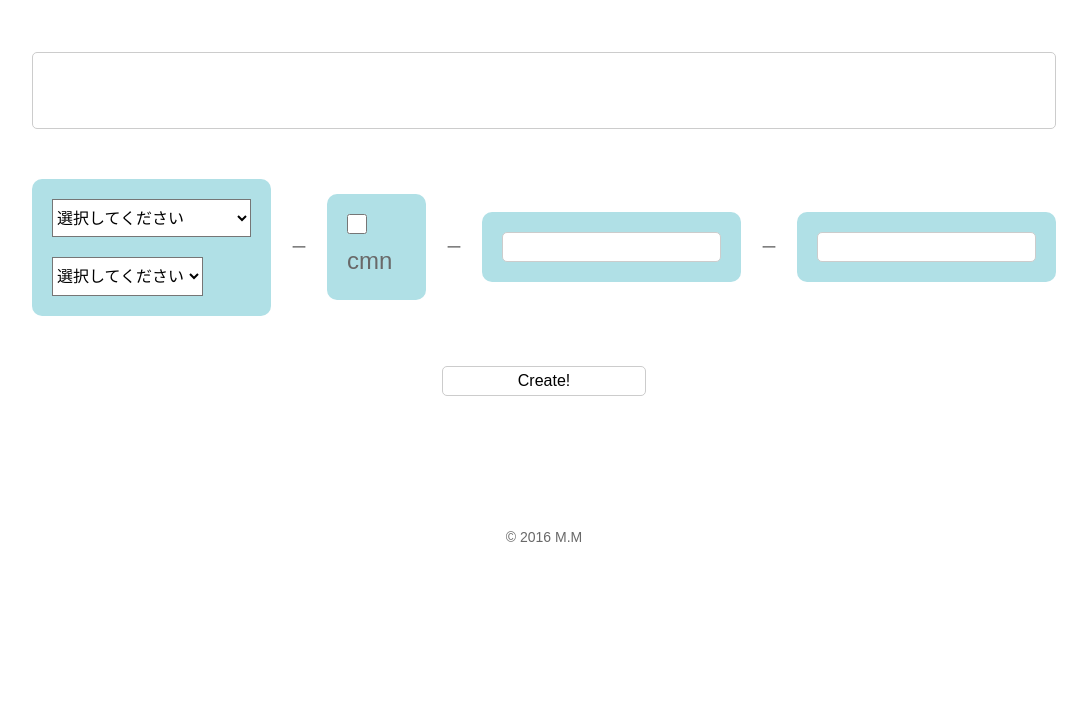
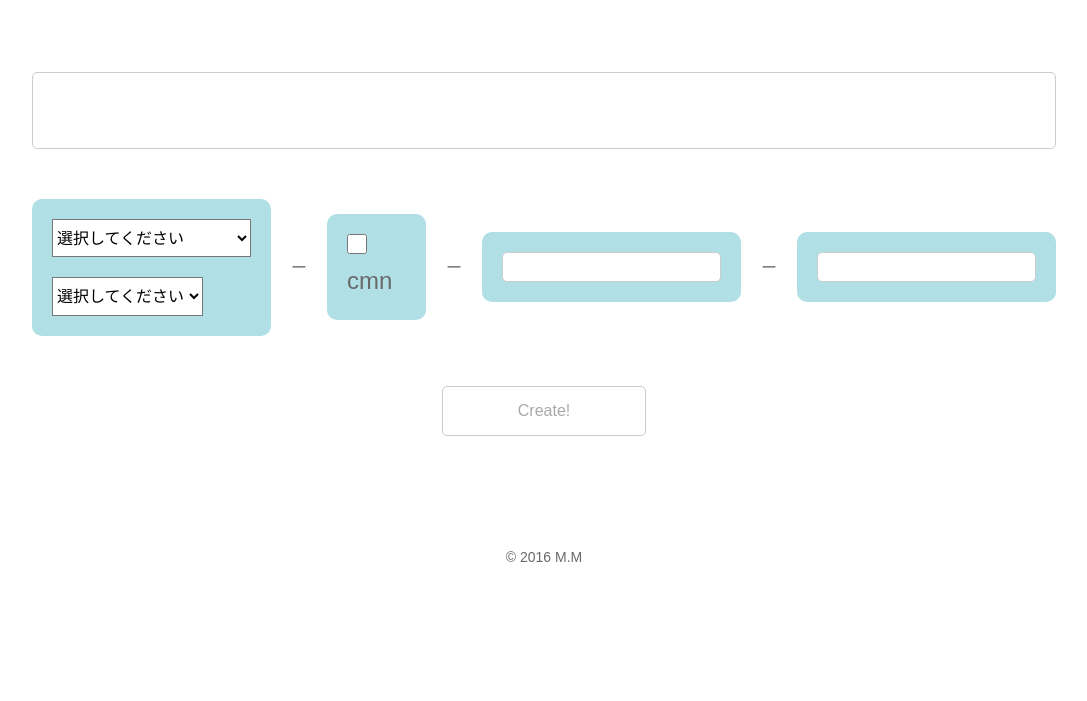
Before and after one commit to niico-mm/classcreator, a website: page index.html in a window 1280 px wide. Shown: the part 99-800 px from the top of the page, without its empty margins (96-1183 px from the left). Drawn offline with Linux system fonts and the light colour scheme.

Commit message:
・入力欄連動 ・createボタンと連動

```diff
--- a/index.html
+++ b/index.html
@@ -17,8 +17,8 @@
       <p id="js-create"></p>
     </div>
 
-    <ul class="list-flex">
-      <li>
+    <div class="box-flex">
+      <div>
         <select id="level-1" class="form-select" name="category">
           <option value="" class="default" selected>選択してください</option>
           <option value="レイアウト系" data-cat="rayout">レイアウト系</option>
@@ -35,20 +35,20 @@
           <option value="box" data-cat="section">box</option>
           <option value="grid" data-cat="grid">grid</option>
         </select>
-      </li>
-      <li>ー</li>
-      <li>
+      </div>
+      <div>ー</div>
+      <div>
         <label><input id="level-3" type="checkbox" class="form-checkbox" name="" value="cmn"><span>cmn</span></label>
-      </li>
-      <li>ー</li>
-      <li>
+      </div>
+      <div>ー</div>
+      <div>
         <input id="level-4" type="text" class="form-text" name="" value="">
-      </li>
-      <li>ー</li>
-      <li>
+      </div>
+      <div>ー</div>
+      <div>
         <input id="level-5" type="text" class="form-text" name="" value="">
-      </li>
-    </ul>
+      </div>
+    </div>
     <input id="js-trigger" type="button" class="form-button" name="" value="Create!">
   </article>
   <footer class="footer">
--- a/js/top.js
+++ b/js/top.js
@@ -1,6 +1,7 @@
 $(function() {
   initSelect();
   setHierSelect();
+  decisionInput();
   createClass();
 });
 
@@ -8,6 +9,7 @@ function initSelect() {
   $('#level-2 option:not(.default)').hide();
   $('#level-2 option').attr('selected', false);
   $('#level-3').prop('checked', false);
+  $('#js-trigger').attr('disabled', true).addClass('disabled');
 }
 
 function setHierSelect() {
@@ -16,6 +18,7 @@ function setHierSelect() {
     var categoryName = $('#level-1 option:selected').data('cat');
     $('#level-2 [data-cat="' + categoryName + '"]').show();
 
+    //rayoutのときにcmnの入力不可
     if(categoryName == 'rayout') {
       $('#level-3').attr('disabled', true).addClass('disabled');
     } else {
@@ -24,15 +27,35 @@ function setHierSelect() {
   });
 }
 
+function decisionInput () {
+  if ($('#level-2 option:not(.default)').is(':selected') && $('#level-4').val() != "") {
+    $('#js-trigger').attr('disabled', false).removeClass('disabled');
+  } else {
+    $('#js-trigger').attr('disabled', true).addClass('disabled');
+  }
+}
 function createClass () {
+  $('#level-2').change(function(){
+    decisionInput();
+  });
+  $('#level-4').keypress(function() {
+    decisionInput();
+  });
+  $('#level-4').keyup(function() {
+    decisionInput();
+  });
+
   $('#js-trigger').on("click", function(){
     var lv2 = $('#level-2 option:selected').val();
     var lv3 = $('#level-3:checked').val();
     var lv4 = $('#level-4').val();
     var lv5 = $('#level-5').val();
+
+
+
     var createName = lv2 + '-' + lv3 + '-' + lv4 + '-' + lv5;
 
-    console.log(createName);
+    console.log(lv3);
 
     $('#js-create').text(createName);
   });
--- a/sass/style.scss
+++ b/sass/style.scss
@@ -2,7 +2,7 @@
 
 
 .header {
-  padding: 20px;
+  padding: 40px;
   text-align: center;
   h1 {
     font-size: 3.2rem;
@@ -10,7 +10,8 @@
 }
 .contents {
   width: 80%;
-  margin: 60px auto;
+  margin: 0 auto;
+  padding: 40px 0;
   font-size: 1.6rem;
   text-align: center;
 }
@@ -32,12 +33,12 @@
     font-weight: bold;
   }
 }
-.list-flex {
+.box-flex {
   margin: 50px 0 0;
   display: flex;
   justify-content: space-between;
   align-items: center;
-  li {
+  > div {
     padding: 20px;
     background-color: powderblue;
     border-radius: 10px;
@@ -48,17 +49,16 @@
   }
 }
 
+select {
+  height: 2.4em;
+  background-color: #fff;
+  font-size: 1.6rem;
+}
 input[type="text"],
 input[type="button"] {
   padding: 5px;
   border: 1px solid #ccc;
   border-radius: 5px;
-  background-color: #fff;
-  font-size: 1.6rem;
-}
-select {
-  height: 2.4em;
-  background-color: #fff;
   font-size: 1.6rem;
 }
 input[type="checkbox"] {
@@ -66,6 +66,7 @@ input[type="checkbox"] {
   height: 20px;
   margin-right: 5px;
 }
+
 .form-checkbox {
   + span {
     font-size: 2.4rem;
@@ -84,5 +85,12 @@ input[type="checkbox"] {
   display: inline-block;
   width: 20%;
   margin: 50px auto;
+  background-color: steelblue;
+  color: #fff;
+  line-height: 2.4em;
   cursor: pointer;
+  &.disabled {
+    color: darkgray;
+    background-color: #fff;
+  }
 }
```
Also changed, not shown: css/style.css.
